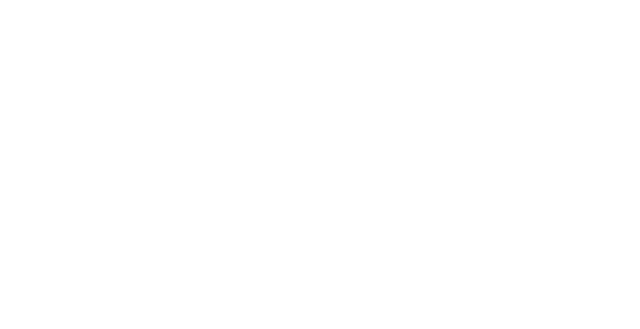
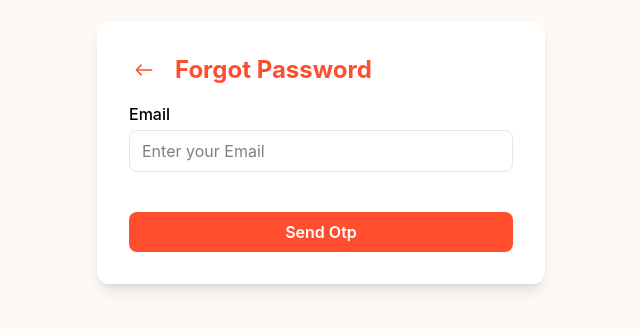
Before and after one commit to komalpanda1510/YumYard, a React app in the folder frontend/: page /forgot-password in a window 1280 px wide. Before the commit this address had no page. Shown: the part 247-576 px from the top of the page, without its empty margins (319-959 px from the left). Built offline with nearby package versions, Linux system fonts and the light colour scheme; the HTML template or start-up script is replaced by a standard one.

Commit message:
done with UI of forgot password

```diff
--- a/frontend/src/App.jsx
+++ b/frontend/src/App.jsx
@@ -2,12 +2,14 @@
 import { Route, Routes } from "react-router-dom";
 import SignUp from "./pages/SignUp";
 import SignIn from "./pages/SignIn";
+import ForgotPassword from "./pages/ForgotPassword";
 export const serverUrl = "http://localhost:8000";
 function App() {
   return (
     <Routes>
       <Route path="/signup" element={<SignUp />} />
       <Route path="/signin" element={<SignIn />} />
+       <Route path="/forgot-password" element={<ForgotPassword />} />
     </Routes>
   );
 }
--- /dev/null
+++ b/frontend/src/pages/ForgotPassword.jsx
@@ -0,0 +1,127 @@
+import React, { useState } from "react";
+import { IoIosArrowRoundBack } from "react-icons/io";
+import { useNavigate } from "react-router-dom";
+
+function ForgotPassword() {
+  const [step, setStep] = useState(1);
+  const [email, setEmail] = useState("");
+  const navigate = useNavigate();
+  const [otp, setOtp] = useState("");
+  const [newPassword, setNewPassword] = useState("");
+  const [confirmPassword, setConfirmPassword] = useState("");
+  return (
+    <div className="flex w-full min-h-screen items-center justify-center p-4 bg-[#fff9f6]">
+      <div className="bg-white rounded-xl shadow-lg w-full max-w-md p-8">
+        <div className="flex items-center gap-4 mb-4">
+          <IoIosArrowRoundBack
+            size={30}
+            className="text-[#ff4d2d] cursor-pointer"
+            onClick={() => navigate("/signin")}
+          />
+
+          <h1 className="text-2xl font-bold text-center text-[#ff4d2d]">
+            Forgot Password
+          </h1>
+        </div>
+
+        {step === 1 && (
+          <div>
+            <div className="mb-6">
+              <label
+                htmlFor="email"
+                className="block text-grey-700 font-medium mb-1"
+              >
+                Email
+              </label>
+              <input
+                type="email"
+                className="w-full border rounded-lg px-3 py-2 focus:outline-none border-gray-200
+          "
+                placeholder="Enter your Email"
+                onChange={(e) => setEmail(e.target.value)}
+                value={email}
+              />
+            </div>
+            <button
+              className={`w-full font-semibold py-2 mt-4 rounded-lg transition duration-200 bg-[#ff4d2d] text-white hover:bg-[#e64323] cursor-pointer`}
+            >
+              Send Otp
+            </button>
+          </div>
+        )}
+
+        {step === 2 && (
+          <div>
+            <div className="mb-6">
+              <label
+                htmlFor="email"
+                className="block text-grey-700 font-medium mb-1"
+              >
+                OTP
+              </label>
+              <input
+                type="email"
+                className="w-full border rounded-lg px-3 py-2 focus:outline-none border-gray-200
+          "
+                placeholder="Enter OTP"
+                onChange={(e) => setOtp(e.target.value)}
+                value={otp}
+              />
+            </div>
+            <button
+              className={`w-full font-semibold py-2 mt-4 rounded-lg transition duration-200 bg-[#ff4d2d] text-white hover:bg-[#e64323] cursor-pointer`}
+            >
+              Verify
+            </button>
+          </div>
+        )}
+
+
+        {step === 3 && (
+          <div>
+            <div className="mb-6">
+              <label
+                htmlFor="newPassword"
+                className="block text-grey-700 font-medium mb-1"
+              >
+                New Password
+              </label>
+              <input
+                type="email"
+                className="w-full border rounded-lg px-3 py-2 focus:outline-none border-gray-200
+          "
+                placeholder="Enter new password"
+                onChange={(e) => setNewPassword(e.target.value)}
+                value={newPassword}
+              />
+            </div>
+
+            <div className="mb-6">
+              <label
+                htmlFor="confirmPassword"
+                className="block text-grey-700 font-medium mb-1"
+              >
+                Confirm Password
+              </label>
+              <input
+                type="email"
+                className="w-full border rounded-lg px-3 py-2 focus:outline-none border-gray-200
+          "
+                placeholder="Confirm password"
+                onChange={(e) => setConfirmPassword(e.target.value)}
+                value={confirmPassword}
+              />
+            </div>
+            <button
+              className={`w-full font-semibold py-2 mt-4 rounded-lg transition duration-200 bg-[#ff4d2d] text-white hover:bg-[#e64323] cursor-pointer`}
+            >
+              Reset Password
+            </button>
+          </div>
+        )}
+      </div>
+    </div>
+  );
+}
+
+export default ForgotPassword;
```
